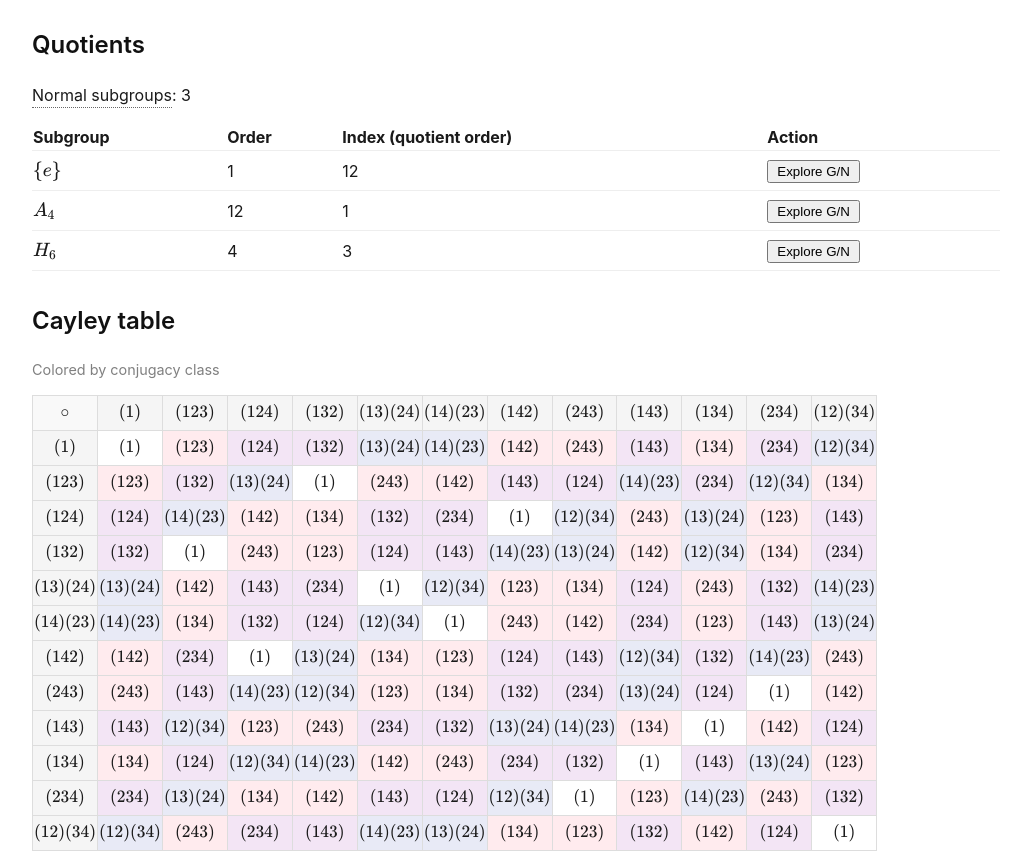
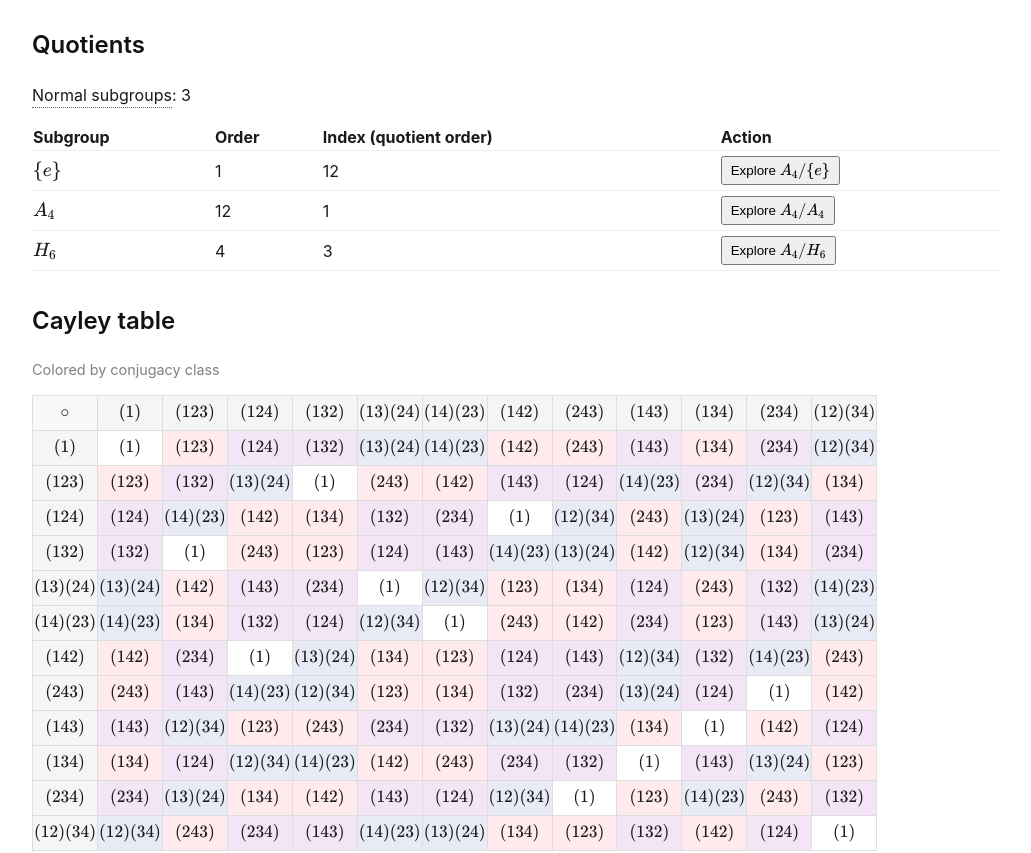
Before and after one commit to sqrt-of-2/finite-group-theory, a React (Vite) app: page /group/A_4 in a window 1280 px wide. Shown: the part 980-1833 px from the top of the page, without its empty margins (240-1271 px from the left). Built offline with nearby package versions, Linux system fonts and the light colour scheme.

Commit message:
Use specific group names in Explore Quotients button

```diff
--- a/src/pages/GroupPage.tsx
+++ b/src/pages/GroupPage.tsx
@@ -98,10 +98,12 @@ export const GroupPage: React.FC = () => {
                             </tr>
                         </thead>
                         <tbody>
-                            {normalSubgroups.map((sub, i) => (
+                            {normalSubgroups.map((sub, i) => {
+                                const subName = sub.order === 1 ? '\\{e\\}' : (sub.order === props.order ? group.displayName : `H_{${subgroups.indexOf(sub)}}`);
+                                return (
                                     <tr key={i} style={{ borderBottom: '1px solid #eee', height: '2.5rem' }}>
                                         <td>
-                                        <MathTex tex={sub.order === 1 ? '\\{e\\}' : (sub.order === props.order ? group.displayName : `H_{${subgroups.indexOf(sub)}}`)} />
+                                            <MathTex tex={subName} />
                                         </td>
                                         <td>{sub.order}</td>
                                         <td>{props.order / sub.order}</td>
@@ -110,11 +112,12 @@ export const GroupPage: React.FC = () => {
                                                 onClick={() => handleExploreQuotient(sub, subgroups.indexOf(sub))}
                                                 style={{ cursor: 'pointer', padding: '2px 8px' }}
                                             >
-                                            Explore G/N
+                                                Explore <MathTex tex={`${group.displayName} / ${subName}`} inline />
                                             </button>
                                         </td>
                                     </tr>
-                            ))}
+                                );
+                            })}
                         </tbody>
                     </table>
                 </section>
```
Also changed, not shown: 1 other file (tests, documents, lock files or other folders). Lines whose indentation alone changed are shown as unchanged.
